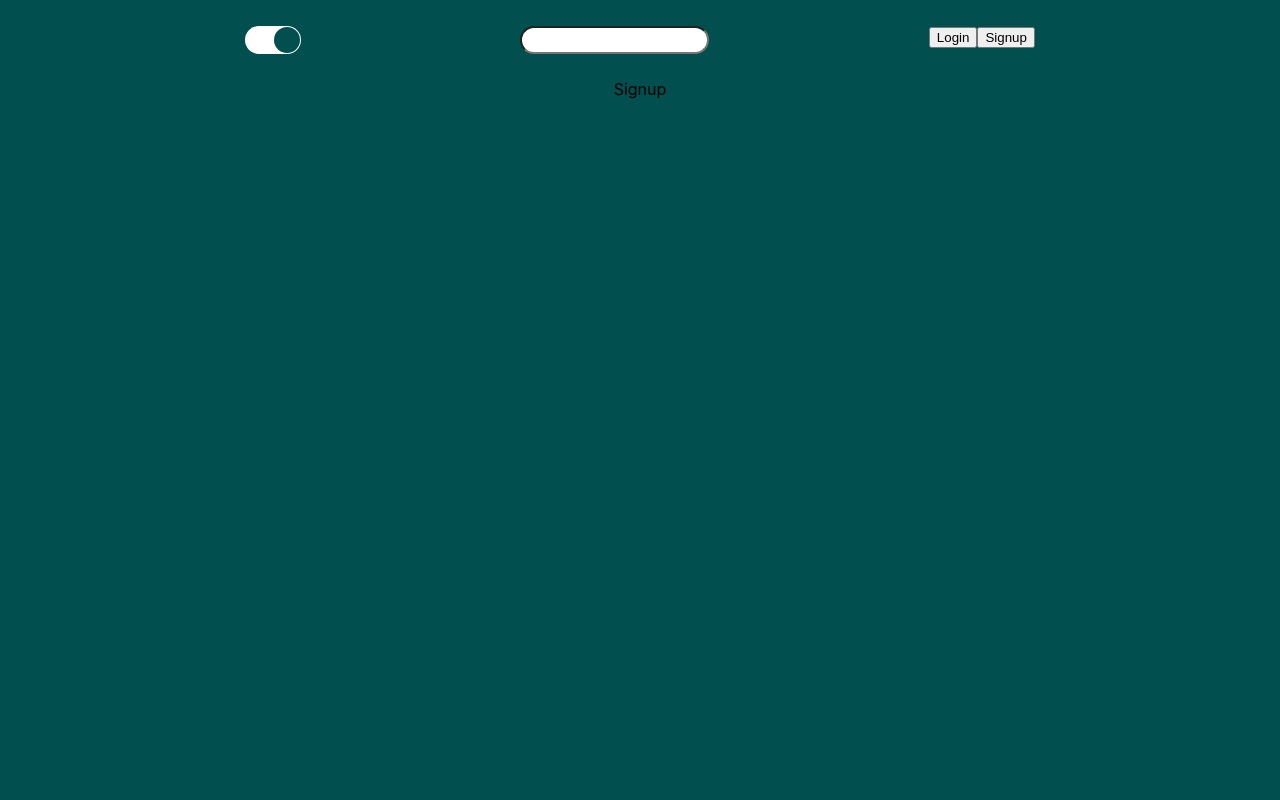
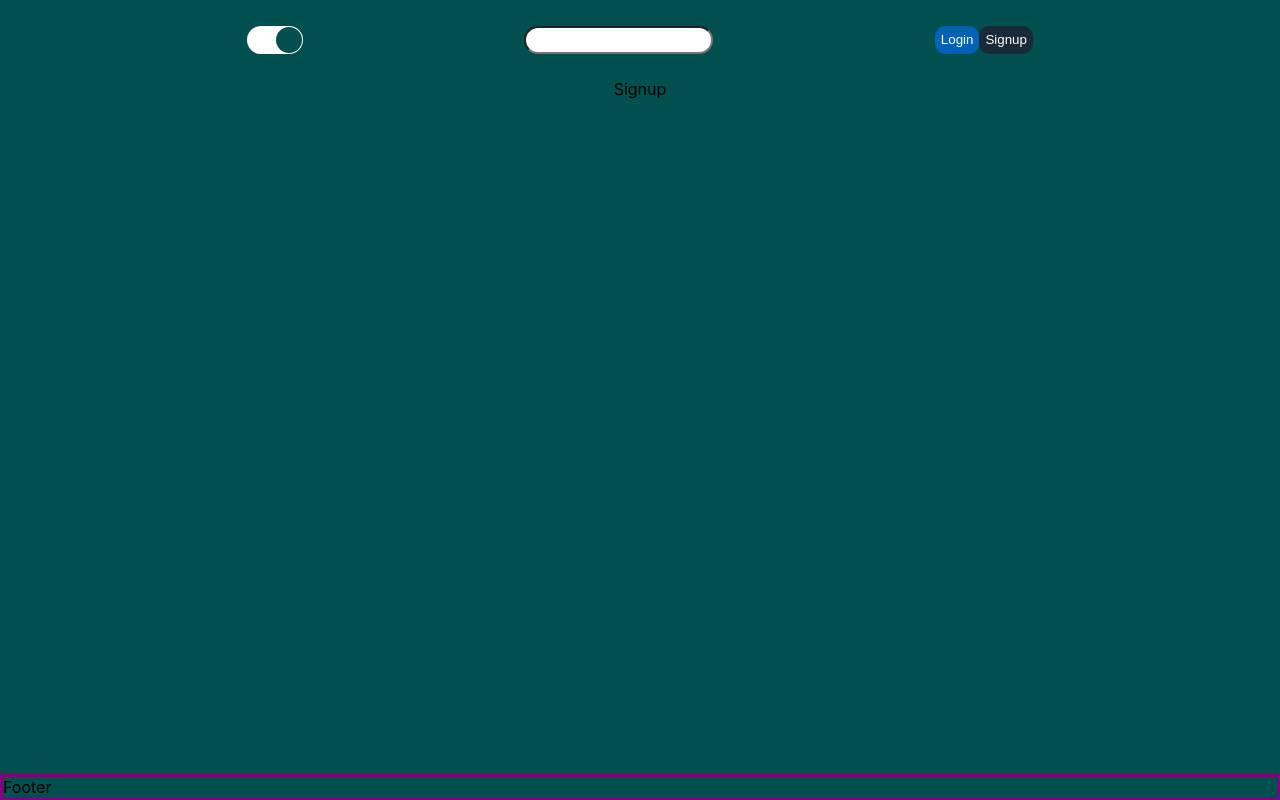
Before and after one commit to Seo-the-platinum/game-reviews-frontend, a React (Create React App) app: page /signup in a window 1280 px wide. Built offline with nearby package versions, Linux system fonts and the light colour scheme.

Commit message:
added reducer for dark theme and styled login and signup buttons

```diff
--- a/src/App.js
+++ b/src/App.js
@@ -3,14 +3,21 @@ import Header from './components/header/Header'
 import Home from './views/home/Home'
 import Login from './views/login/Login'
 import Signup from './views/signup/Signup'
+import Footer from './components/footer/Footer'
 import { Route, Routes } from 'react-router-dom'
+import { useDispatch } from 'react-redux'
+import { toggleTheme } from './features/theme/themeSlice'
 import './css/app.css'
 
 const App = () => {
   const [ dark, setDark ] = useState(true)
+  const dispatch = useDispatch()
   const handleToggle = ()=> {
     setDark(prev => !prev)
+    dispatch(toggleTheme())
   }
+  const width = window.screen.width
+
   return (
     <div className={!dark ? 'app' : 'app dark'}>
       <Header dark={dark} handleToggle={handleToggle}/>
@@ -19,6 +26,7 @@ const App = () => {
         <Route path='/login' element={<Login />}/>
         <Route path='/signup' element={<Signup />}/>
       </Routes>
+      { width < 979 && <Footer/> }
     </div>
   );
 }
--- a/src/app/store.js
+++ b/src/app/store.js
@@ -1,8 +1,10 @@
 import { configureStore } from '@reduxjs/toolkit'
 import userReducer from '../features/user/userSlice'
+import themeReducer from '../features/theme/themeSlice'
 
 export default configureStore({
     reducer: {
         user: userReducer,
+        theme: themeReducer
     }
 })
--- /dev/null
+++ b/src/components/footer/Footer.jsx
@@ -0,0 +1,10 @@
+import React from 'react'
+import './css/footer.css'
+
+const Footer = () => {
+  return (
+    <div className='footerContainer'>Footer</div>
+  )
+}
+
+export default Footer
--- /dev/null
+++ b/src/components/footer/css/footer.css
@@ -0,0 +1,7 @@
+.footerContainer {
+  border: 3px solid purple;
+  bottom: 0px;
+  display: flex;
+  position: absolute;
+  width: 100%;
+}/*# sourceMappingURL=footer.css.map */
--- /dev/null
+++ b/src/components/footer/css/footer.scss
@@ -0,0 +1,9 @@
+// CLASSES
+
+.footerContainer {
+    border: 3px solid purple;
+    bottom: 0px;
+    display: flex;
+    position: absolute;
+    width: 100%;
+}
--- a/src/components/header/LoginAndSignup.jsx
+++ b/src/components/header/LoginAndSignup.jsx
@@ -1,8 +1,11 @@
 import React from 'react'
-import { redirect, useNavigate } from 'react-router-dom'
+import { useNavigate } from 'react-router-dom'
+import { useSelector } from 'react-redux'
 
 const LoginAndSignup = () => {
     const navigate = useNavigate()
+    const dark = useSelector(state => state.theme.value)
+    console.log(dark)
     const handleLogin = ()=> {
         navigate('/login')
     }
@@ -10,10 +13,11 @@ const LoginAndSignup = () => {
     const handleSignup = ()=> {
         navigate('/signup')
     }
+
   return (
     <div className='loginAndSignups'>
-        <button onClick={handleLogin}>Login</button>
-        <button onClick={handleSignup}>Signup</button>
+        <button className='header-btns' id={dark ? 'dark-login-btn' : 'login-btn'} onClick={handleLogin}>Login</button>
+        <button className='header-btns' id={dark ? 'dark-signup-btn' : 'signup-btn'} onClick={handleSignup}>Signup</button>
     </div>
   )
 }
--- a/src/components/header/css/header.css
+++ b/src/components/header/css/header.css
@@ -1,7 +1,16 @@
+.header-btns {
+  border-radius: 10px;
+}
+
 .headerContainer {
   display: flex;
   justify-content: space-evenly;
   padding: 2%;
+}
+
+.loginAndSignups {
+  display: flex;
+  justify-content: space-between;
 }
 
 .searchBar {
@@ -17,4 +26,26 @@
 
 .searchBarContainer {
   display: flex;
+}
+
+#dark-login-btn {
+  background-color: #0062b3;
+  border: none;
+  color: white;
+}
+
+#dark-signup-btn {
+  background: #192b38;
+  border: none;
+  color: white;
+}
+
+#login-btn {
+  background-color: white;
+  border: 2px solid #0062b3;
+}
+
+#signup-btn {
+  background-color: white;
+  border: 2px solid #192b38;
 }/*# sourceMappingURL=header.css.map */
--- a/src/components/header/css/header.scss
+++ b/src/components/header/css/header.scss
@@ -1,9 +1,18 @@
 //CLASSES
+
+.header-btns {
+    border-radius: 10px;
+}
 
 .headerContainer {
     display: flex;
     justify-content: space-evenly;
     padding: 2%;
+}
+
+.loginAndSignups {
+    display: flex;
+    justify-content: space-between;
 }
 
 .searchBar {
@@ -20,3 +29,28 @@
 .searchBarContainer {
     display: flex;
 }
+
+//IDS
+
+#dark-login-btn {
+    background-color: #0062b3;
+    border: none;
+    color: white;
+}
+
+#dark-signup-btn {
+    background: #192b38;
+    border: none;
+    color: white;
+}
+
+#login-btn {
+    background-color: white;
+    border: 2px solid #0062b3;
+}
+
+
+#signup-btn {
+    background-color: white;
+    border: 2px solid #192b38;
+}
--- /dev/null
+++ b/src/features/theme/themeSlice.js
@@ -0,0 +1,19 @@
+import { createSlice } from '@reduxjs/toolkit'
+
+export const themeSlice = createSlice({
+    name: 'theme',
+    initialState: {
+        value: true
+    },
+    reducers: {
+        toggleTheme: (state)=> {
+            return {
+                ...state,
+                value: !state.value
+            }
+        }
+    }
+})
+
+export const { toggleTheme } = themeSlice.actions
+export default themeSlice.reducer
--- /dev/null
+++ b/src/utils/routes.js
@@ -0,0 +1,3 @@
+routes = [
+    //route info here
+]
```
Also changed, not shown: src/components/footer/Tab.jsx (added, +10 -0 lines), 2 other files (tests, documents, lock files or other folders).
